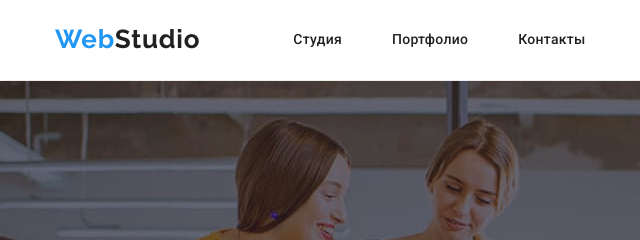
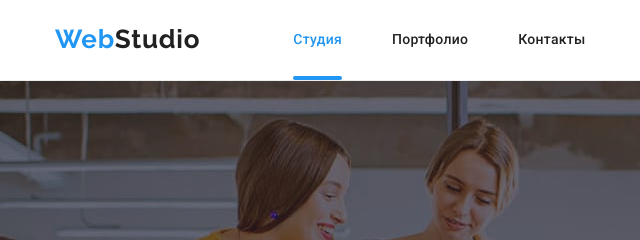
Before and after one commit to Denis-us/goit-markup-hw--05, a plain HTML site: page index.html in a window 1280 px wide. Shown: the top 240 px of the page, 0-640 px from the left. Drawn offline with nearby package versions, Linux system fonts and the light colour scheme; a script that the page names is missing.

Commit message:
Добавил current-link

```diff
--- a/css/main.css
+++ b/css/main.css
@@ -117,6 +117,7 @@ nav {
     transition: color 250ms cubic-bezier(0.4, 0, 0.2, 1);
 }
 
+.current-link.link,
 .site-nav .link:hover,
 .site-nav .link:focus {
     color: var(--accent-color);
@@ -139,6 +140,7 @@ nav {
     transition: transform 250ms cubic-bezier(0.4, 0, 0.2, 1);
 }
 
+.current-link.link::after,
 .link:hover::after {
     transform: scaleX(1);
 }
--- a/index.html
+++ b/index.html
@@ -18,7 +18,7 @@
                 <a href="" class="logo-header"><span class="logo-web">Web</span>Studio</a>
 
                 <ul class="site-nav">
-                    <li><a href="" class="link">Студия</a></li>
+                    <li><a href="" class="link current-link">Студия</a></li>
                     <li><a href="./portfolio.html" class="link">Портфолио</a></li>
                     <li><a href="" class="link">Контакты</a></li>
                 </ul>
```
Also changed, not shown: portfolio.html (+1 -1 lines).
